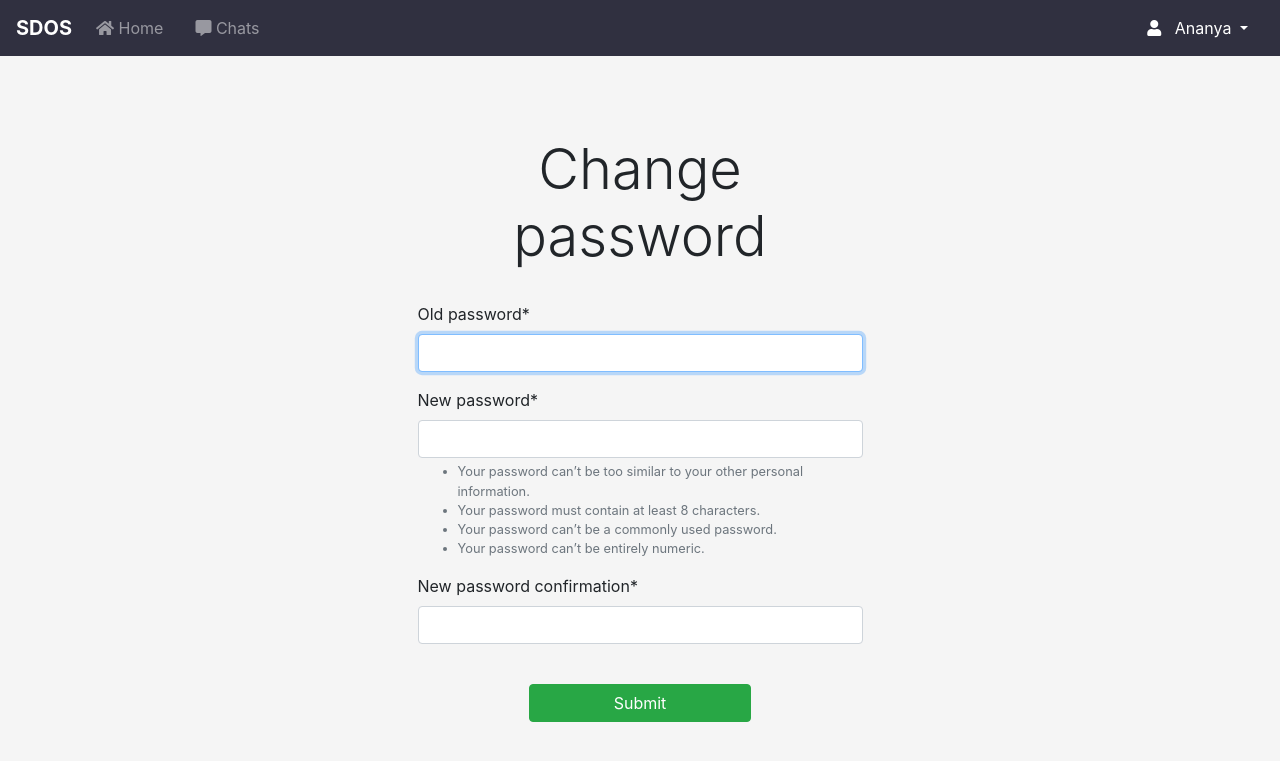
After one commit to SDOS2020/Team_2_Mentoring_Platform, a Django app: page /users/change_password/ in a window 1280 px wide. The commit adds this page. Shown: the top 761 px of the page. Run offline with Django 3.2, Linux system fonts and the light colour scheme; a user stored in the database is signed in; data comes from the database, SQL or seed files in the repository; both versions use the stored data as it was after the commit; parts of the project's set-up code (start-up, migrations or seed data) failed here and were passed over; some libraries are stand-ins or nearby versions.

Commit message:
Add support for changing password

```diff
--- a/sdos_project/home/templates/home/base.html
+++ b/sdos_project/home/templates/home/base.html
@@ -119,6 +119,10 @@
 						</a> -->
 					{% endif %}
 
+					<a class="dropdown-item" href="{% url 'change_password' %}" style="text-align: right;">
+						Update password
+					</a>
+
 					<a class="dropdown-item" href="{% url 'settings' %}" style="text-align: right;">
 						Settings
 					</a>
--- /dev/null
+++ b/sdos_project/users/templates/users/change_password.html
@@ -0,0 +1,34 @@
+{% extends "home/base.html" %}
+{% load crispy_forms_tags %}
+
+
+{% block title %}
+Change password
+{% endblock title %}
+
+
+{% block content %}
+
+<div class="container" style="margin-top: 10vh;">
+	<div class="row justify-content-center">
+		<div class="col-5">
+			<center>
+				<h1 class="display-4">Change password</h1>
+			</center>
+			<br />
+
+			<form method="POST" action="{% url 'change_password' %}">
+				{% csrf_token %}
+
+				{{ form|crispy }}
+
+				<br />
+				<center>
+					<input type="submit" class="btn btn-success col-6"></input>
+				</center>
+			</form>
+		</div>
+	</div>
+</div>
+
+{% endblock content %}
--- a/sdos_project/users/urls.py
+++ b/sdos_project/users/urls.py
@@ -9,6 +9,7 @@ urlpatterns = [
 	path("login/", auth_views.LoginView.as_view(template_name="users/login.html", redirect_authenticated_user=True), name="login"),
 	path("register_mentor/", user_views.register_mentor, name="register_mentor"),
 	path("register_mentee/", user_views.register_mentee, name="register_mentee"),
+	path("change_password/", user_views.change_password, name="change_password"),
 
 	# When user is logged in
 	path("logout/", auth_views.LogoutView.as_view(template_name="home/homepage.html"), name="logout"),
--- a/sdos_project/users/views.py
+++ b/sdos_project/users/views.py
@@ -1,5 +1,8 @@
 from django.shortcuts import render, redirect
 from django.contrib.auth.decorators import login_required
+from django.contrib import messages
+from django.contrib.auth import login, update_session_auth_hash
+from django.contrib.auth.forms import PasswordChangeForm
 
 from users.models import User
 from .decorators import mentee_required, mentor_required
@@ -91,6 +94,26 @@ def register_mentee(request):
 	}
 
 	return render(request, "users/register_mentee.html", context)
+
+
+@login_required
+def change_password(request):
+	if request.method == 'POST':
+		form = PasswordChangeForm(request.user, request.POST)
+
+		if form.is_valid():
+			user = form.save()
+			update_session_auth_hash(request, user)  # Important!
+			messages.success(request, 'Your password was successfully updated!')
+			return redirect('homepage')
+
+		else:
+			messages.error(request, 'Please correct the error below.')
+
+	else:
+		form = PasswordChangeForm(request.user)
+
+	return render(request, 'users/change_password.html', {'form': form})
 
 
 @login_required
```
Also changed, not shown: sdos_project/db.sqlite3.
